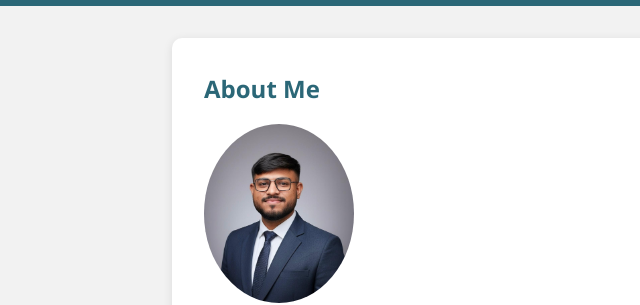
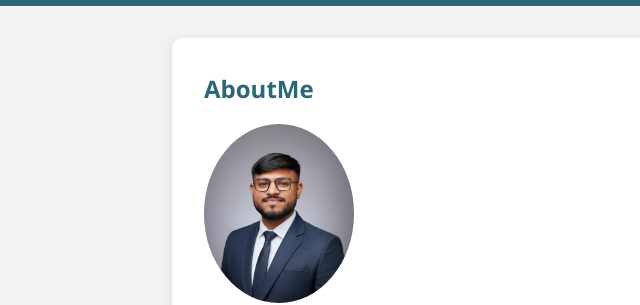
Before and after one commit to kalpeshkawade/Portfolio, a plain HTML site: page index.html in a window 1280 px wide. Shown: the part 161-466 px from the top of the page, 0-640 px from the left. Drawn offline with Linux system fonts and the light colour scheme.

Commit message:
jenkin testing

```diff
--- a/index.html
+++ b/index.html
@@ -159,7 +159,7 @@
 
     <main>
       <section>
-        <h2>About Me</h2>
+        <h2>AboutMe</h2>
         <img src="./Kalpesh_Updated.jpeg" alt="Kalpesh Kawade" />
         <p>
           Hi! I'm Kalpesh, a passionate frontend developer from Pune. I love
```
